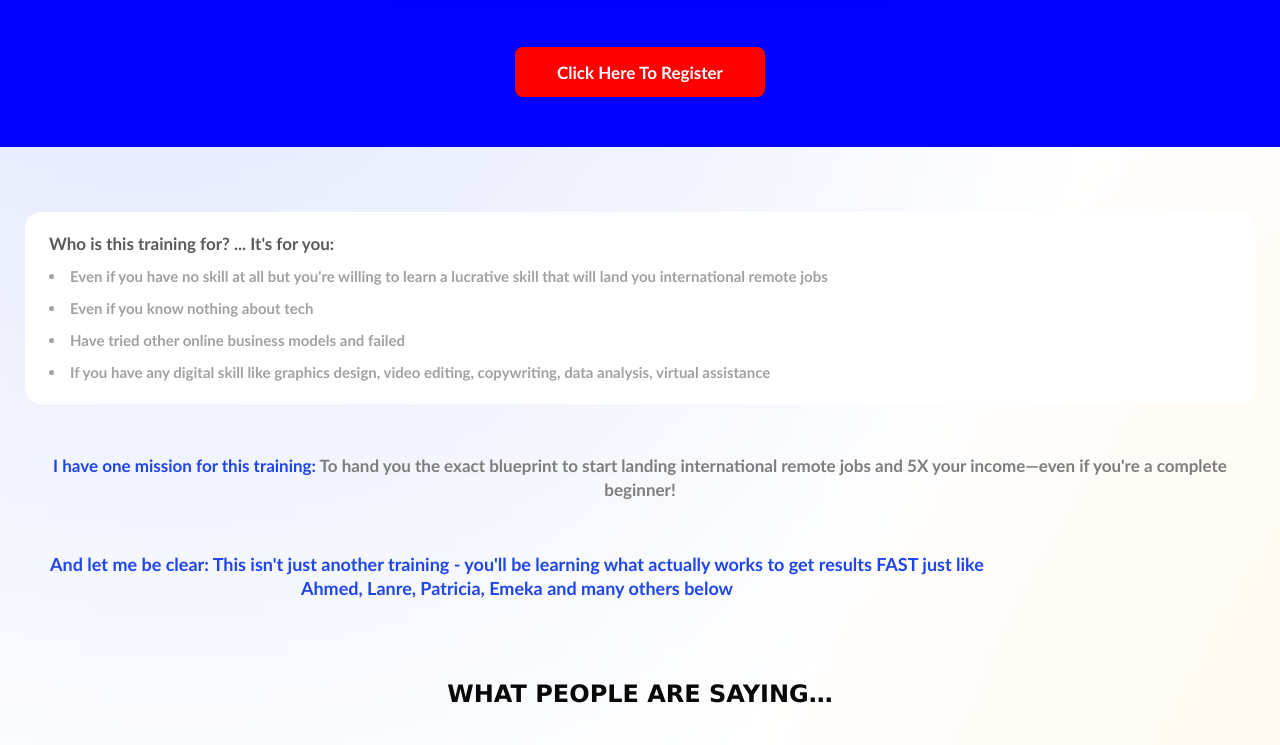
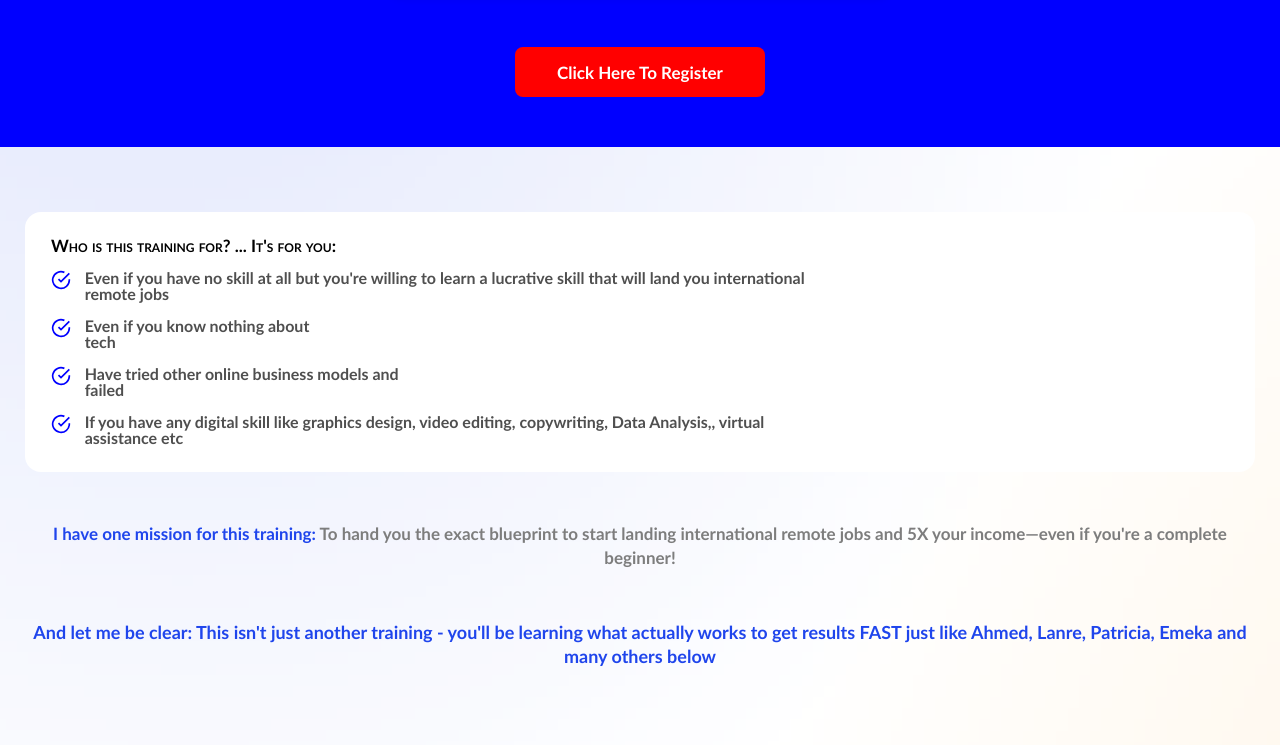
Before and after one commit to joeyszn/freelancewithrosebel, a plain HTML site: page index.html in a window 1280 px wide. Shown: the part 337-1082 px from the top of the page. Drawn offline with Linux system fonts and the light colour scheme.

Commit message:
Add files via upload

```diff
--- a/index.html
+++ b/index.html
@@ -107,17 +107,48 @@
                 <br>
             <li>This is also for you if you don't have a skill but willing to learn a lucrative skill to start earning in dollars. So, if you are among those that have the patience to go over training materials thoroughly to master a skill properly, then this is for you.</li>
             <br> -->
-            <li>Even if you have no skill at all but you're willing to learn a lucrative skill that will land you international remote jobs
-            </li>
+            <div>
+                <span style="display: inline-block; vertical-align: middle; color: #4f4f4f;">
+                <svg width="20" height="20" viewBox="0 0 24 24" fill="none" stroke="#0000ff" stroke-width="2">
+                  <path d="M22 11.07V12a10 10 0 11-5.93-9.14" />
+                  <path d="M22 4L12 14.01l-3-3" />
+                </svg>
+                <span class="span-style">Even if you have no skill at all but you're willing to learn a lucrative skill that will land you international remote jobs</span>
+              </span>
+            </div>
             <br>
-            <li>Even if you know nothing about tech
-            </li>
+            <div>
+                <span style="display: inline-block; vertical-align: middle; color: #4f4f4f;">
+                <svg width="20" height="20" viewBox="0 0 24 24" fill="none" stroke="#0000ff" stroke-width="2">
+                  <path d="M22 11.07V12a10 10 0 11-5.93-9.14" />
+                  <path d="M22 4L12 14.01l-3-3" />
+                </svg>
+                <span class="span-style">Even if you know nothing about tech
+                </span>
+              </span>
+            </div>
             <br>
-            <li>Have tried other online business models and failed
-            </li>
+            <div>
+                <span style="display: inline-block; vertical-align: middle; color: #4f4f4f;">
+                <svg width="20" height="20" viewBox="0 0 24 24" fill="none" stroke="#0000ff" stroke-width="2">
+                  <path d="M22 11.07V12a10 10 0 11-5.93-9.14" />
+                  <path d="M22 4L12 14.01l-3-3" />
+                </svg>
+                <span class="span-style">Have tried other online business models and failed
+                </span>
+              </span>
+            </div>
             <br>
-            <li>If you have any digital skill like graphics design, video editing, copywriting, data analysis, virtual assistance
-            </li>
+            <div>
+                <span style="display: inline-block; vertical-align: middle; color: #4f4f4f;">
+                <svg width="20" height="20" viewBox="0 0 24 24" fill="none" stroke="#0000ff" stroke-width="2">
+                  <path d="M22 11.07V12a10 10 0 11-5.93-9.14" />
+                  <path d="M22 4L12 14.01l-3-3" />
+                </svg>
+                <span class="span-style">If you have any digital skill like graphics design, video editing, copywriting, Data Analysis,, virtual assistance etc
+                </span>
+              </span>
+            </div>
             </h2>
         </div>
 
@@ -164,7 +195,7 @@
                 <label for=".image-item"><strong>$25/hr</strong> for 20hrs/week = <strong>$500</strong> Weekly payment <br><br> Do the Maths & see for yourself !!!</label>
             </div>
         </div>
-        <h3 style="color: #000000;"><strong>Are you ready to Transition Overseas with international jobs&quest; ... Click the button below to get access now&excl;
+        <h3 style="color: #000000; width: 80%;"><strong>Are you ready to Transition Overseas with international jobs&quest; ... Click the button below to get access now&excl;
         </strong></h3>
         <button class="cta" aria-label="Click Here To Register" name="Click Here To Register" title="Click Here To Register" value="Click Here To Register" onclick="window.location.href='https://wa.link/43o3fm';">Click Here To Register</button>
     </div>
--- a/style.css
+++ b/style.css
@@ -16,7 +16,7 @@ body {
 }
 
 .hero {
-    background: blue;
+    background: #0000ff;
     display: flex;
     width: 100%;
     height: auto;
@@ -60,7 +60,7 @@ h3 {
     text-align: center;
     font-weight: 700;
     line-height: 24px;
-    width: 80%;
+    width: 100%;
 }
 
 .cta-content-block {
@@ -69,6 +69,19 @@ h3 {
     background-color: #ffffff;
     box-shadow: 0px 3px 3px 0px solid #302f2f;
     border-radius: 16px;
+}
+
+.span-style {
+    font-size: 16px;
+    display: inline-block;
+    vertical-align: top;
+    width: 90%;
+    padding-left: 10px;
+}
+
+.cta-content-block li {
+    color: #6d6d6d;
+    list-style: none;
 }
 
 .cta {
@@ -133,16 +146,17 @@ h3 {
 .hs1 {
     font-size: 15px;
     line-height: 16px;
-    padding: 24px;
+    padding: 26px;
     text-align: left;
 }
 
 .header {
-    /* font-variant: small-caps; */
+    font-variant: small-caps;
     text-align: center;
+    /* text-decoration: underline; */
     font-weight: 900;
     font-size: 17px;
-    color: #5a5a5a;
+    color: #000000;
 }
 
 .warning-text {
@@ -176,6 +190,7 @@ h3 {
     flex-direction: column;
     align-items: center;
     gap: 70px;
+    width: 100%;
 }
 
 .image-container-1 {
```
